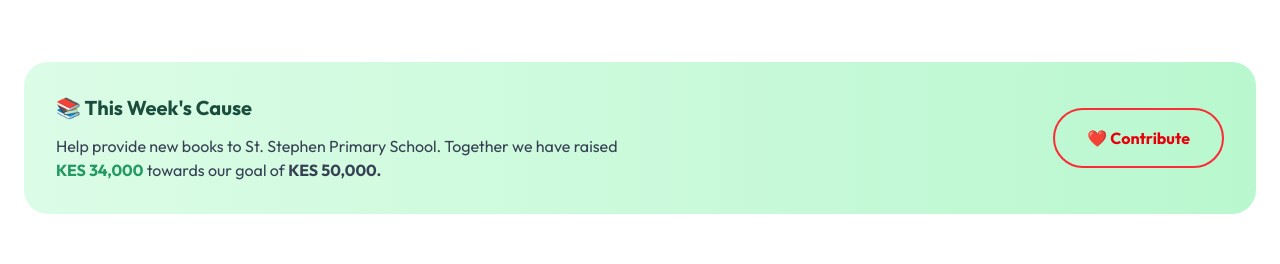
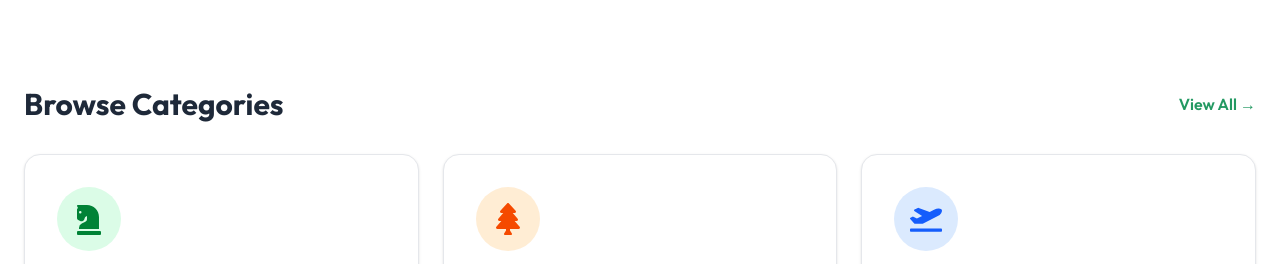
Before and after one commit to Francissha/justaskallan, a React (Vite) app in the folder Allan/: page / in a window 1280 px wide. Shown: the part 184-448 px from the top of the page. Built offline with nearby package versions, Linux system fonts and the light colour scheme; no server answers.

Commit message:
Update Header.jsx

```diff
--- a/Allan/src/components/Header.jsx
+++ b/Allan/src/components/Header.jsx
@@ -18,7 +18,7 @@ const Header = () => {
   const { blogs } = useAppContext();
   const [search, setSearch] = useState("");
 
-  // Random Featured Video
+  // Most Recently Uploaded Video
   const featuredVideo = useMemo(() => {
     const videos = blogs
       .filter((blog) => blog.type === "Video" && blog.youtubeLink)
@@ -52,6 +52,10 @@ const Header = () => {
       navigate(`/blog/${filteredBlogs[0]._id}`);
       setSearch("");
     }
+  };
+
+  const goToVideo = () => {
+    if (featuredVideo) navigate(`/blog/${featuredVideo._id}`);
   };
 
   return (
@@ -127,7 +131,7 @@ const Header = () => {
         </div>
       </form>
 
-      {/* FEATURED VIDEO */}
+      {/* FEATURED VIDEO — most recently uploaded, plays on-site */}
       {featuredVideo && (
         <div className="grid md:grid-cols-2 gap-10 mt-12 items-center">
           {/* Thumbnail */}
@@ -139,7 +143,7 @@ const Header = () => {
             />
 
             <div
-              onClick={() => navigate(`/video/${featuredVideo._id}`)}
+              onClick={goToVideo}
               className="absolute inset-0 flex items-center justify-center cursor-pointer group"
             >
               <div className="bg-[#239962] p-6 rounded-full shadow-2xl group-hover:scale-110 transition duration-300">
@@ -167,7 +171,7 @@ const Header = () => {
             </p>
 
             <button
-              onClick={() => navigate(`/video/${featuredVideo._id}`)}
+              onClick={goToVideo}
               className="inline-flex items-center gap-3 mt-8 bg-[#239962] hover:bg-[#1d7c4d] text-white px-8 py-4 rounded-full font-semibold transition"
             >
               <FaPlay />
@@ -176,29 +180,6 @@ const Header = () => {
           </div>
         </div>
       )}
-
-      {/* WEEKLY CAUSE */}
-      <div className="mt-16 bg-gradient-to-r from-green-100 to-green-200 rounded-3xl p-8 flex flex-col lg:flex-row items-center justify-between gap-6">
-        <div>
-          <h2 className="text-xl font-bold text-[#1B4D3E]">
-            📚 This Week's Cause
-          </h2>
-
-          <p className="text-gray-700 mt-3 max-w-xl">
-            Help provide new books to St. Stephen Primary School. Together we
-            have raised
-            <span className="font-bold text-[#239962]"> KES 34,000</span>{" "}
-            towards our goal of <span className="font-bold">KES 50,000.</span>
-          </p>
-        </div>
-
-        <button
-          onClick={() => navigate("/contribute")}
-          className="border-2 border-red-500 text-red-600 px-8 py-4 rounded-full font-bold hover:bg-red-500 hover:text-white transition"
-        >
-          ❤️ Contribute
-        </button>
-      </div>
     </div>
   );
 };
```
